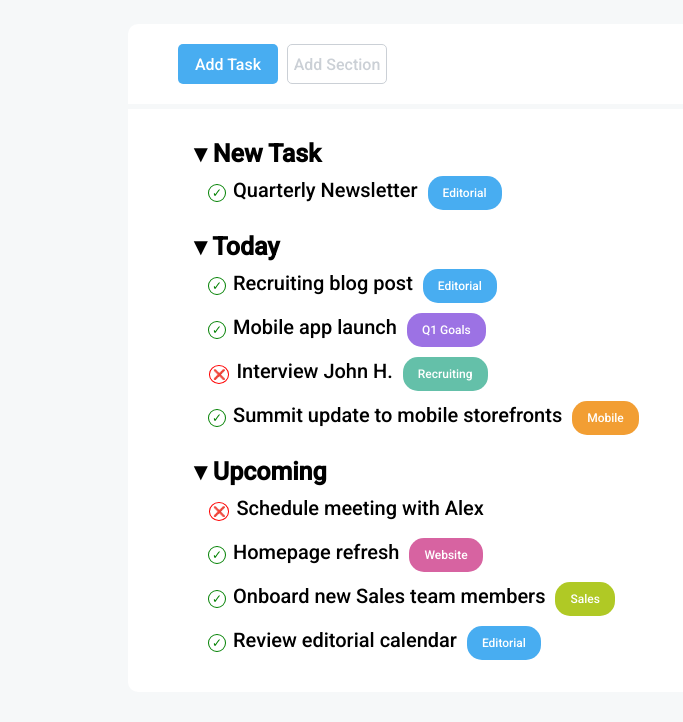
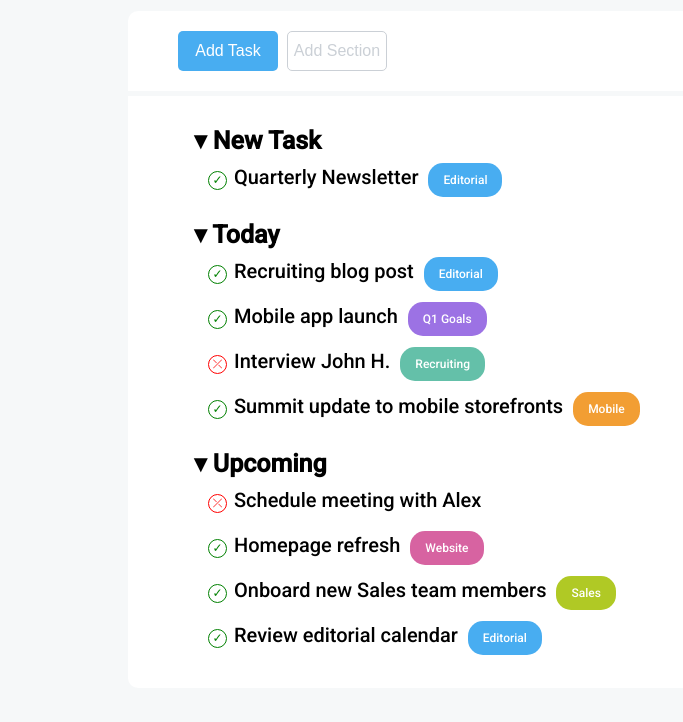
Before and after one commit to federico-casu/html-css-toboolist, a plain HTML site: page index.html in a window 1280 px wide. Shown: the part 97-819 px from the top of the page, without its empty margins (0-683 px from the left). Drawn offline with Linux system fonts and the light colour scheme.

Commit message:
just a few fixes after this morning's lesson

```diff
--- a/assets/css/style.css
+++ b/assets/css/style.css
@@ -4,6 +4,9 @@
     margin: 0;
     padding: 0;
     box-sizing: border-box;
+}
+
+html {
     font-family: 'Roboto', sans-serif;
 }
 
@@ -103,93 +106,75 @@ li {
     font-size: 20px;
 }
 
+.circle::before {
+    margin-inline: -0.5em 2px;
+    border-radius: 50%;
+    font-size: 12px;
+    padding: 1px;
+    display: inline-block;
+    width: 15px;
+    height: 15px;
+    text-align: center;
+    line-height: 15px;
+}
+
 .checked::before {
     /* check before li */
-    content: '\002713';
-    margin-inline: -0.5em 2px;
+    content: '\2713';
     color: green;
     border: 1px solid green;
-    border-radius: 50%;
-    font-size: 12px;
-    padding: 1px 3px;
 }
 
 .cross::before {
-    /* check before li */
-    content: '\00274c';
-    margin-inline: -0.5em 2px;
+    /* cross before li */
+    content: '\292B';
     color: red;
     border: 1px solid red;
-    border-radius: 50%;
-    font-size: 10px;
-    padding: 3px 3px 3px 3px;
-    /* padding: 0px 5px 2px 5px; */
 }
 
-.editorial::after {
-    /* label after li */
-    content: 'Editorial';
+.label::after {
     margin-left: 5px;
-    background-color: rgba(72, 173, 241, 1);
     border-radius: 15px;
     padding: 10px 15px;
     color: white;
     font-size: 12px;
 }
 
+.editorial::after {
+    /* label after li */
+    content: 'Editorial';
+    background-color: rgba(72, 173, 241, 1);
+
+}
+
 .q1-goals::after {
     /* label after li */
     content: 'Q1 Goals';
-    margin-left: 5px;
     background-color: rgba(156, 114, 228, 1);
-    border-radius: 15px;
-    padding: 10px 15px;
-    color: white;
-    font-size: 12px;
 }
 
 .mobile::after {
     /* label after li */
     content: 'Mobile';
-    margin-left: 5px;
     background-color: rgba(242, 158, 51, 1);
-    border-radius: 15px;
-    padding: 10px 15px;
-    color: white;
-    font-size: 12px;
 }
 
 .website::after {
     /* label after li */
     content: 'Website';
-    margin-left: 5px;
     background-color: rgba(215, 99, 161, 1);
-    border-radius: 15px;
-    padding: 10px 15px;
-    color: white;
-    font-size: 12px;
 }
 
 .sales::after {
     /* label after li */
     content: 'Sales';
-    margin-left: 5px;
     background-color: rgba(176, 201, 37, 1);
-    border-radius: 15px;
-    padding: 10px 15px;
-    color: white;
-    font-size: 12px;
 }
 
 .recruiting::after {
     /* label after li */
     content: 'Recruiting';
-    margin-left: 5px;
     background-color: rgba(100, 192, 169, 1);
-    border-radius: 15px;
-    padding: 10px 15px;
-    color: white;
-    font-size: 12px;
 }
 
 /* EXERCISE COMPLETED */
--- a/index.html
+++ b/index.html
@@ -18,7 +18,7 @@
 <body>
 
     <header>
-        <img src="./assets/img/logo copia.png" alt="logo boolean">
+        <img src="./assets/img/logo_copia.png" alt="logo boolean">
         <h1>Toboolist</h1>
     </header>
 
@@ -26,17 +26,17 @@
 
         <div class="container">
 
-            <section class="buttons">
+            <div class="buttons">
                 <button>Add Task</button>
                 <button>Add Section</button>
-            </section>
+            </div>
 
-            <section class="tasks">
+            <div class="tasks">
                 <ul>
                     <li>
                         <span class="li-title"> New Task</span>
                         <ul>
-                            <li class="checked editorial">
+                            <li class="circle checked  label editorial">
                                 Quarterly Newsletter
                             </li>
                         </ul>
@@ -44,16 +44,16 @@
                     <li>
                         <span class="li-title"> Today</span>
                         <ul>
-                            <li class="checked editorial">
+                            <li class="circle checked  label editorial">
                                 Recruiting blog post
                             </li>
-                            <li class="checked q1-goals">
+                            <li class="circle checked  label q1-goals">
                                 Mobile app launch
                             </li>
-                            <li class="cross recruiting">
+                            <li class="circle cross  label recruiting">
                                 Interview John H.
                             </li>
-                            <li class="checked mobile">
+                            <li class="circle checked  label mobile">
                                 Summit update to mobile storefronts
                             </li>
                         </ul>
@@ -61,23 +61,23 @@
                     <li>
                         <span class="li-title"> Upcoming</span>
                         <ul>
-                            <li class="cross">
+                            <li class="circle cross label">
                                 Schedule meeting with Alex
                             </li>
-                            <li class="checked website">
+                            <li class="circle checked  label website">
                                 Homepage refresh
                             </li>
-                            <li class="checked sales">
+                            <li class="circle checked  label sales">
                                 Onboard new Sales team members
                             </li>
-                            <li class="checked editorial">
+                            <li class="circle checked  label editorial">
                                 Review editorial calendar
                             </li>
                         </ul>
                     </li>
                 </ul>
 
-            </section>
+            </div>
 
         </div>
 
```
